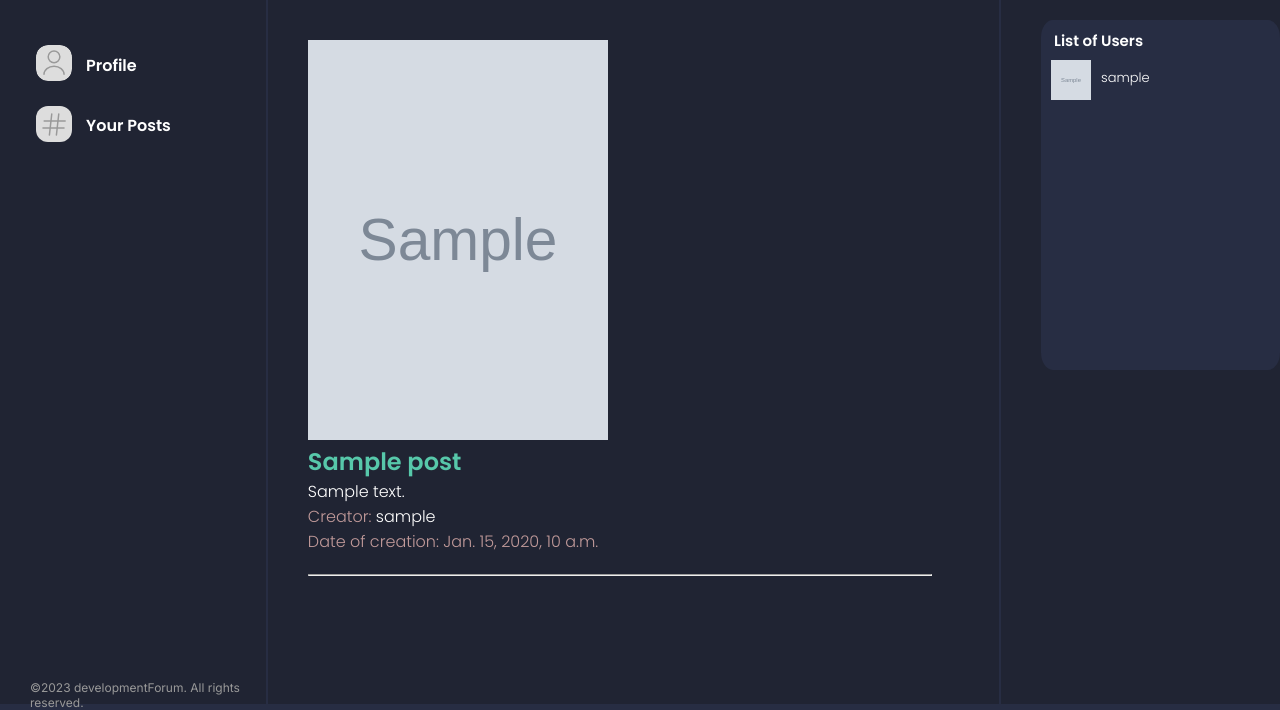
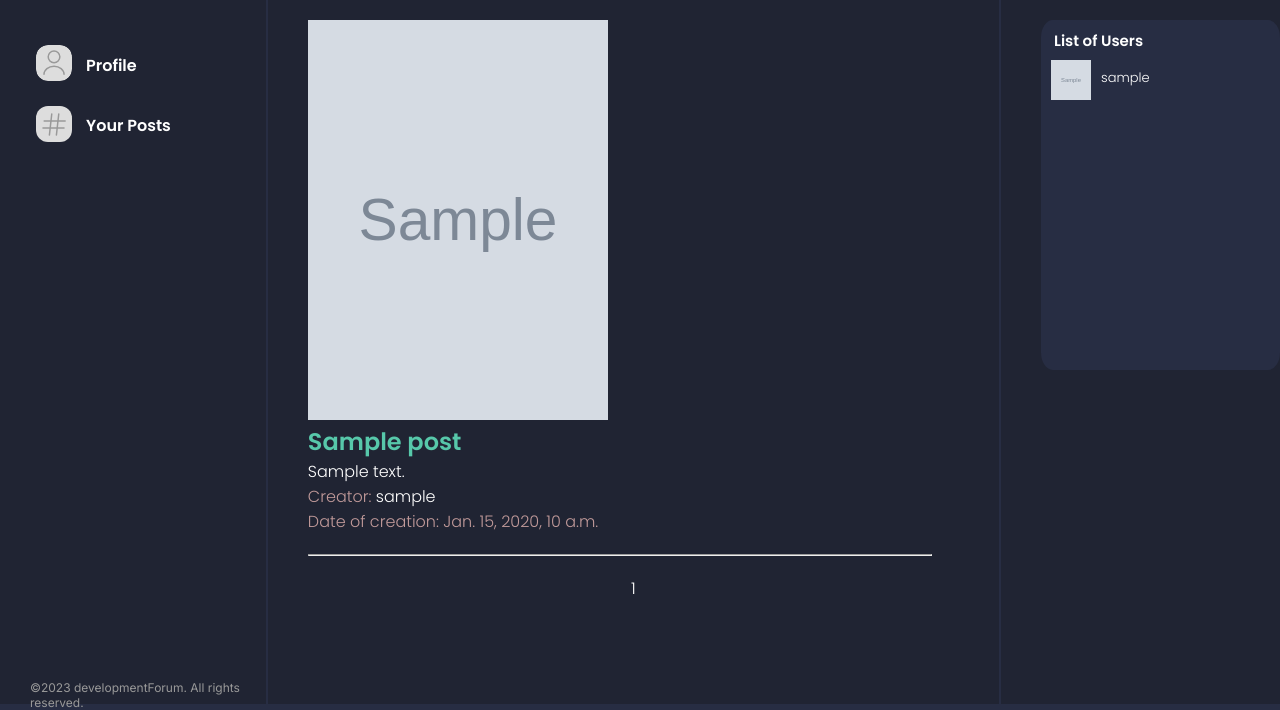
Before and after one commit to shoxxd221/djangoDevForum, a Django app: page /posts/ in a window 1280 px wide. Shown: the part 90-800 px from the top of the page. Run offline with Django 3.2, Linux system fonts and the light colour scheme; tables that the repository leaves empty hold one stand-in row (values such as "Sample post"); grey boxes marked "Sample" are stand-in pictures.

Commit message:
Added pagination

```diff
--- a/forumFunctional/models.py
+++ b/forumFunctional/models.py
@@ -13,9 +13,6 @@ class User(AbstractUser):
 
     class Meta:
         ordering = ['username']
-
-        # def __str__(self):
-        #     return self.username
 
 
 class Category(models.Model):
--- a/forumFunctional/static/forumFunctional/css/style.css
+++ b/forumFunctional/static/forumFunctional/css/style.css
@@ -389,7 +389,7 @@ button{
     display: flex;
     flex-direction: column;
     margin-left: 40px;
-    margin-top: 40px;
+    margin-top: 20px;
     gap: 20px;
 }
 .post{
@@ -446,3 +446,10 @@ button{
 .all-users hr{
     width: 95%;
 }
+.posts-pagination{
+    margin-top: 20px;
+    display: flex;
+    gap: 10px;
+    justify-content: center;
+    font-family: 'Poppins', sans-serif;
+}
--- a/forumFunctional/templates/forumFunctional/posts.html
+++ b/forumFunctional/templates/forumFunctional/posts.html
@@ -15,4 +15,9 @@
         <hr>
         {% endfor %}
     </div>
+    <div class="posts-pagination">
+        {% for p in paginator.page_range %}
+            <a href="?page={{ p }}">{{ p }}</a>
+        {% endfor %}
+    </div>
 {% endblock %}
--- a/forumFunctional/views.py
+++ b/forumFunctional/views.py
@@ -1,9 +1,10 @@
 from django.contrib.auth import logout
 from django.contrib.auth.views import LoginView
+from django.core.paginator import Paginator
 from django.http import HttpResponse
 from django.shortcuts import redirect
 from django.urls import reverse_lazy
-from django.views.generic import CreateView, UpdateView
+from django.views.generic import CreateView, UpdateView, ListView
 from django.views.generic.base import TemplateView
 from django.contrib.auth.mixins import LoginRequiredMixin, UserPassesTestMixin
 from django.utils.decorators import method_decorator
@@ -37,14 +38,18 @@ class Categories(DataMixin, TemplateView):
         return dict(list(context.items()) + list(c_def.items()))
 
 
-class Posts(DataMixin, TemplateView):
+class Posts(DataMixin, ListView):
     template_name = 'forumFunctional/posts.html'
+    context_object_name = 'posts'
+    paginate_by = 4
 
     def get_context_data(self, **kwargs):
         context = super().get_context_data(**kwargs)
-        context['posts'] = Post.objects.all()
         c_def = self.get_user_context(title='Posts')
         return dict(list(context.items()) + list(c_def.items()))
+
+    def get_queryset(self):
+        return Post.objects.all()
 
 
 def ShowCategory(request, category_slug):
@@ -118,14 +123,18 @@ class MyPosts(LoginRequiredMixin, DataMixin, TemplateView):
         return dict(list(context.items()) + list(c_def.items()))
 
 
-class AllUsers(DataMixin, TemplateView):
+class AllUsers(DataMixin, ListView):
     template_name = 'forumFunctional/all_users.html'
+    context_object_name = 'all_users'
+    paginate_by = 3
 
     def get_context_data(self, **kwargs):
         context = super().get_context_data(**kwargs)
-        context['users'] = User.objects.all()
         c_def = self.get_user_context(title='All users')
         return dict(list(context.items()) + list(c_def.items()))
+
+    def get_queryset(self):
+        return User.objects.all()
 
 
 class Login(UserPassesTestMixin, DataMixin, LoginView):
```
Also changed, not shown: forumFunctional/templates/forumFunctional/all_users.html (+6 -1 lines), forumFunctional/templates/forumFunctional/my_posts.html (+6 -1 lines).
